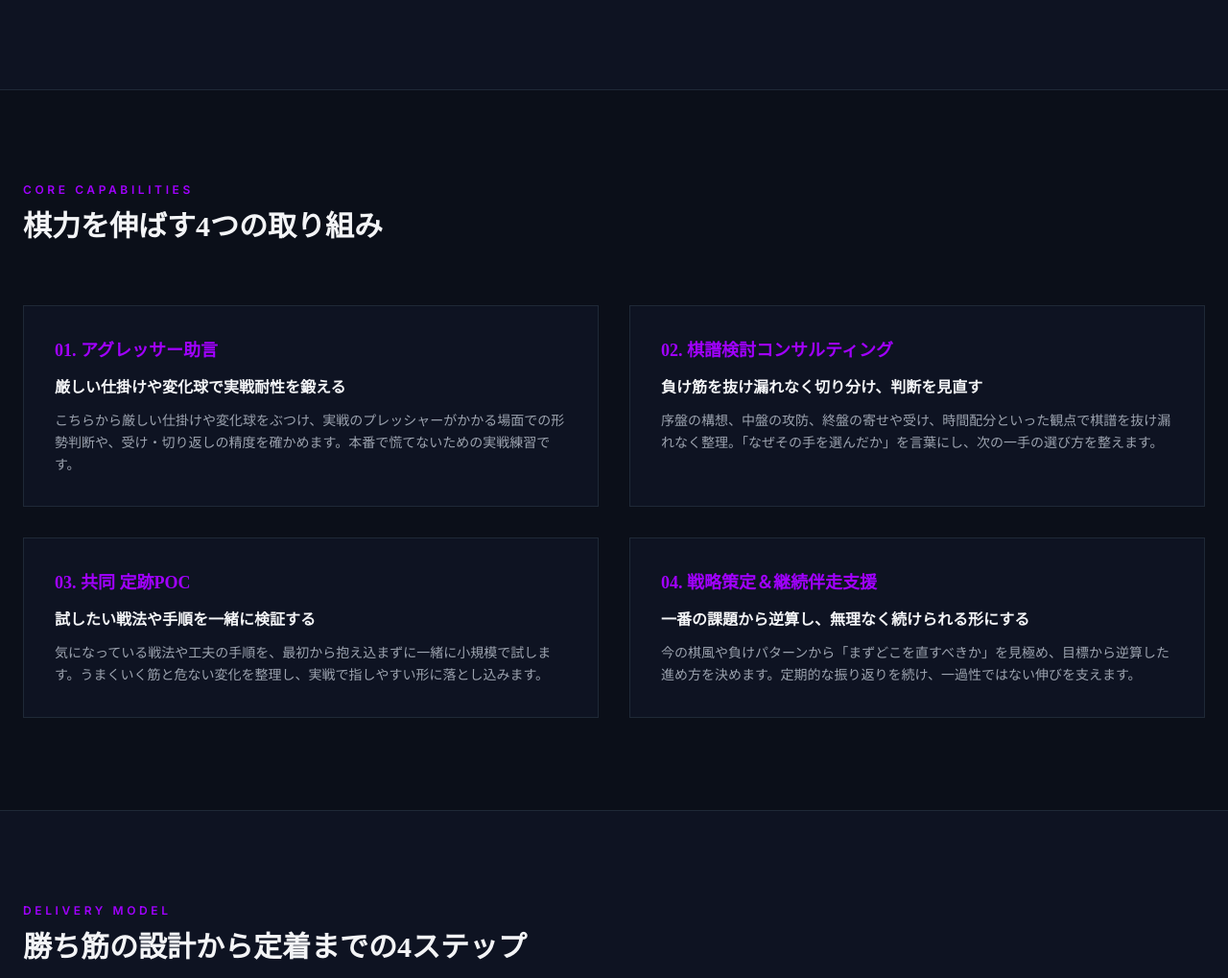
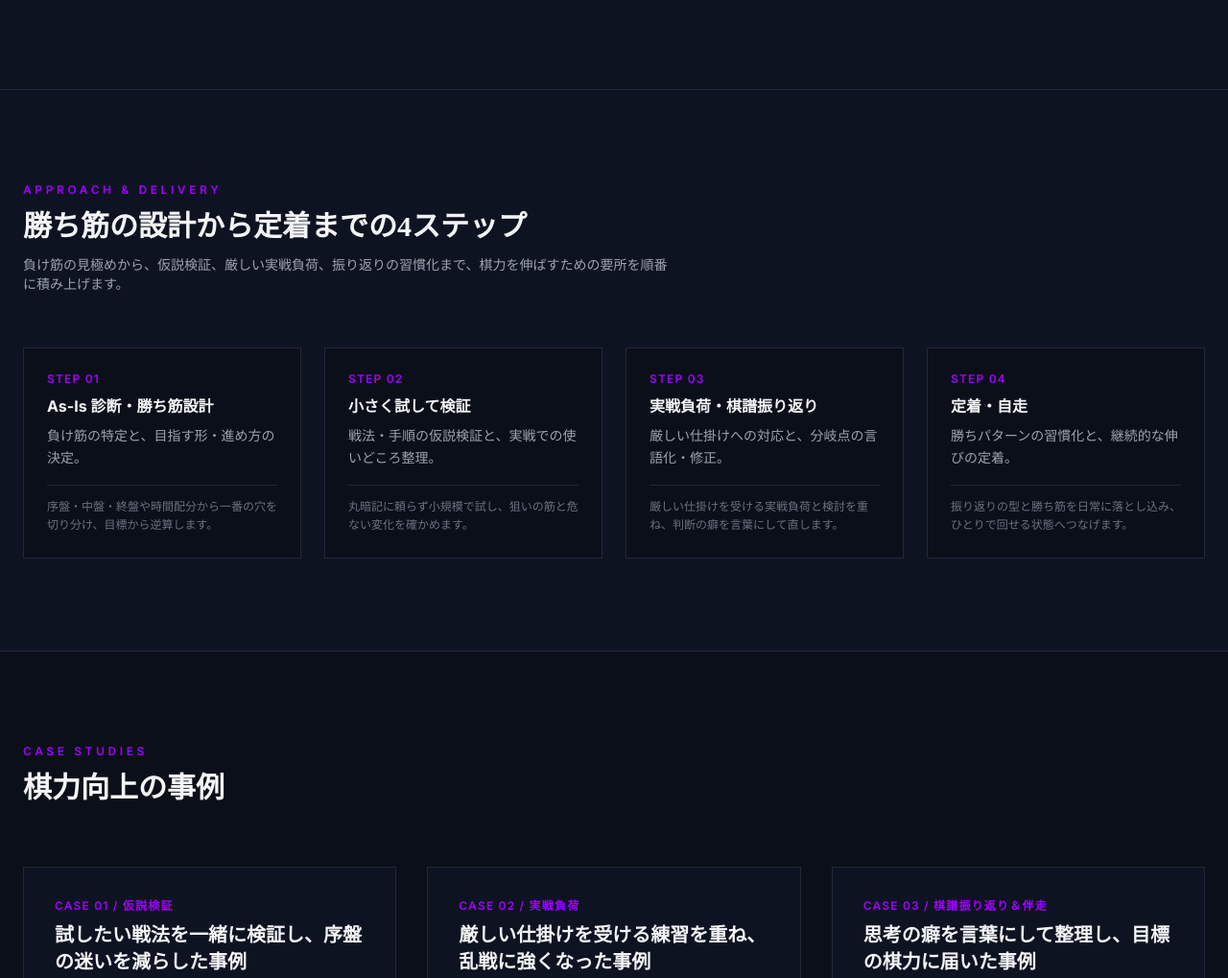
Before and after one commit to inunu1/81-consulting, a plain HTML site: page index.html in a window 1280 px wide. Shown: the part 874-1893 px from the top of the page at 96% size. Drawn offline with nearby package versions, Linux system fonts and the light colour scheme.

Commit message:
がっちゃんこ

```diff
--- a/index.html
+++ b/index.html
@@ -18,8 +18,7 @@
             </a>
             <nav class="hidden md:flex space-x-8 text-sm tracking-wider text-gray-300">
                 <a href="#vision" class="hover:text-accent transition">Value</a>
-                <a href="#services" class="hover:text-accent transition">Capabilities</a>
-                <a href="#delivery" class="hover:text-accent transition">Delivery</a>
+                <a href="#delivery" class="hover:text-accent transition">Approach</a>
                 <a href="#cases" class="hover:text-accent transition">Cases</a>
                 <a href="#members" class="hover:text-accent transition">Team</a>
                 <a href="#contact" class="border border-accent px-5 py-2 text-accent hover:bg-accent hover:text-white transition">お問い合わせ</a>
@@ -36,14 +35,13 @@
             </p>
             <div class="flex flex-col sm:flex-row space-y-4 sm:space-y-0 sm:space-x-4">
                 <a href="#contact" class="bg-accent text-white px-8 py-4 font-medium text-center hover:bg-purple-700 transition">ご相談・お問い合わせ</a>
-                <a href="#services" class="border border-gray-700 text-gray-300 px-8 py-4 font-medium text-center hover:border-white hover:text-white transition">支援内容を見る</a>
+                <a href="#delivery" class="border border-gray-700 text-gray-300 px-8 py-4 font-medium text-center hover:border-white hover:text-white transition">進め方を見る</a>
             </div>
         </div>
     </section>
 
     <main id="sections-root">
         <div id="section-value" data-section="./sections/value.html"></div>
-        <div id="section-capabilities" data-section="./sections/capabilities.html"></div>
         <div id="section-delivery" data-section="./sections/delivery.html"></div>
         <div id="section-cases" data-section="./sections/cases.html"></div>
         <div id="section-members" data-section="./sections/team.html"></div>
--- a/sections/delivery.html
+++ b/sections/delivery.html
@@ -1,30 +1,64 @@
 <section id="delivery" class="py-24 border-b border-gray-800 bg-[#0e1322]">
     <div class="max-w-7xl mx-auto px-6">
         <div class="mb-14">
-            <h2 class="text-xs tracking-[0.3em] text-accent uppercase font-semibold mb-3">Delivery Model</h2>
+            <h2 class="text-xs tracking-[0.3em] text-accent uppercase font-semibold mb-3">Approach &amp; Delivery</h2>
             <h3 class="font-serif text-3xl font-bold">勝ち筋の設計から定着までの4ステップ</h3>
+            <p class="text-gray-400 text-sm mt-3 max-w-2xl">
+                負け筋の見極めから、仮説検証、厳しい実戦負荷、振り返りの習慣化まで、棋力を伸ばすための要所を順番に積み上げます。
+            </p>
         </div>
 
-        <div class="grid md:grid-cols-4 gap-6">
-            <div class="bg-darkBg p-6 border border-gray-800">
+        <div class="grid md:grid-cols-2 lg:grid-cols-4 gap-6">
+            <div class="bg-darkBg p-6 border border-gray-800 flex flex-col justify-between">
+                <div>
                     <span class="text-xs text-accent font-semibold tracking-widest block mb-2">STEP 01</span>
                     <h4 class="font-bold text-base mb-2">As-Is 診断・勝ち筋設計</h4>
-                <p class="text-sm text-gray-400 leading-relaxed">負け筋の特定と、目指す形・進め方の決定。</p>
+                    <p class="text-sm text-gray-400 leading-relaxed mb-4">
+                        負け筋の特定と、目指す形・進め方の決定。
+                    </p>
                 </div>
-            <div class="bg-darkBg p-6 border border-gray-800">
+                <p class="text-xs text-gray-500 border-t border-gray-800 pt-3 leading-relaxed">
+                    序盤・中盤・終盤や時間配分から一番の穴を切り分け、目標から逆算します。
+                </p>
+            </div>
+
+            <div class="bg-darkBg p-6 border border-gray-800 flex flex-col justify-between">
+                <div>
                     <span class="text-xs text-accent font-semibold tracking-widest block mb-2">STEP 02</span>
                     <h4 class="font-bold text-base mb-2">小さく試して検証</h4>
-                <p class="text-sm text-gray-400 leading-relaxed">戦法・手順の仮説検証と、実戦での使いどころ整理。</p>
+                    <p class="text-sm text-gray-400 leading-relaxed mb-4">
+                        戦法・手順の仮説検証と、実戦での使いどころ整理。
+                    </p>
                 </div>
-            <div class="bg-darkBg p-6 border border-gray-800">
+                <p class="text-xs text-gray-500 border-t border-gray-800 pt-3 leading-relaxed">
+                    丸暗記に頼らず小規模で試し、狙いの筋と危ない変化を確かめます。
+                </p>
+            </div>
+
+            <div class="bg-darkBg p-6 border border-gray-800 flex flex-col justify-between">
+                <div>
                     <span class="text-xs text-accent font-semibold tracking-widest block mb-2">STEP 03</span>
                     <h4 class="font-bold text-base mb-2">実戦負荷・棋譜振り返り</h4>
-                <p class="text-sm text-gray-400 leading-relaxed">厳しい仕掛けへの対応と、分岐点の言語化・修正。</p>
+                    <p class="text-sm text-gray-400 leading-relaxed mb-4">
+                        厳しい仕掛けへの対応と、分岐点の言語化・修正。
+                    </p>
                 </div>
-            <div class="bg-darkBg p-6 border border-gray-800">
+                <p class="text-xs text-gray-500 border-t border-gray-800 pt-3 leading-relaxed">
+                    厳しい仕掛けを受ける実戦負荷と検討を重ね、判断の癖を言葉にして直します。
+                </p>
+            </div>
+
+            <div class="bg-darkBg p-6 border border-gray-800 flex flex-col justify-between">
+                <div>
                     <span class="text-xs text-accent font-semibold tracking-widest block mb-2">STEP 04</span>
                     <h4 class="font-bold text-base mb-2">定着・自走</h4>
-                <p class="text-sm text-gray-400 leading-relaxed">勝ちパターンの習慣化と、継続的な伸びの定着。</p>
+                    <p class="text-sm text-gray-400 leading-relaxed mb-4">
+                        勝ちパターンの習慣化と、継続的な伸びの定着。
+                    </p>
+                </div>
+                <p class="text-xs text-gray-500 border-t border-gray-800 pt-3 leading-relaxed">
+                    振り返りの型と勝ち筋を日常に落とし込み、ひとりで回せる状態へつなげます。
+                </p>
             </div>
         </div>
     </div>
```
Lines whose indentation alone changed are shown as unchanged.
